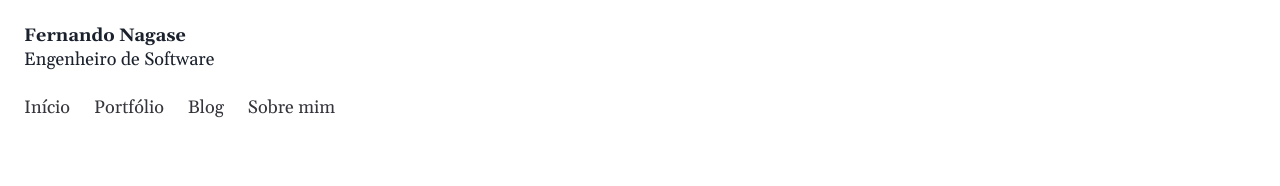
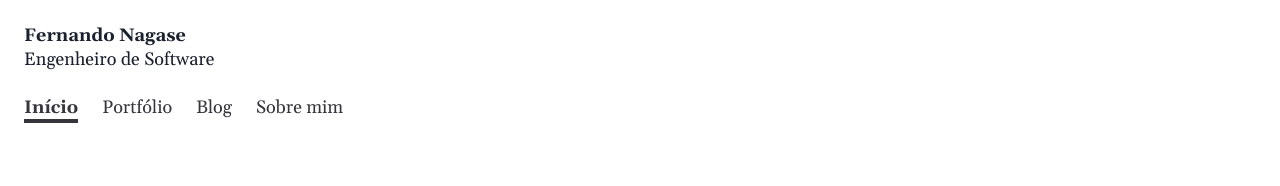
Before and after one commit to fernandonagase/ngsfer.com, a Next.js app: page / in a window 1280 px wide. Shown: the top 186 px of the page. Built offline with nearby package versions, Linux system fonts and the light colour scheme.

Commit message:
highlight active navigation link

```diff
--- a/components/SiteNavigation/NavigationItem.tsx
+++ b/components/SiteNavigation/NavigationItem.tsx
@@ -1,5 +1,6 @@
 import { Link } from '@chakra-ui/react'
 import NextLink from 'next/link'
+import { useRouter } from 'next/router'
 import { ReactNode } from 'react'
 
 type NavigationItemProps = {
@@ -11,13 +12,17 @@ export default function NavigationItem({
     children,
     location,
 }: NavigationItemProps) {
+    const { pathname } = useRouter()
+    const active = location === pathname
+
     return (
         <Link
             href={location}
             fontSize="md"
             lineHeight="baseline-2"
-            variant="navigation"
             as={NextLink}
+            variant={active ? 'navigationActive' : 'navigation'}
+            aria-current={active ? 'page' : undefined}
         >
             {children}
         </Link>
--- a/theme/components/link.ts
+++ b/theme/components/link.ts
@@ -11,6 +11,14 @@ const navigationFocusedStyles = {
     backgroundColor: 'transparent',
     color: 'primary.700',
     textDecoration: 'underline',
+}
+
+const navigationActiveFocusedStyles = {
+    textDecoration: 'none',
+    border: 'none',
+    borderBottom: '4px solid var(--chakra-colors-fg)',
+    backgroundColor: 'transparent',
+    color: 'fg',
 }
 
 export default defineStyleConfig({
@@ -27,5 +35,13 @@ export default defineStyleConfig({
             _hover: navigationFocusedStyles,
             _focusVisible: navigationFocusedStyles,
         },
+        navigationActive: {
+            textDecoration: 'none',
+            fontWeight: '700',
+            color: 'fg',
+            borderBottom: '4px solid var(--chakra-colors-fg)',
+            _hover: navigationActiveFocusedStyles,
+            _focusVisible: navigationActiveFocusedStyles,
+        },
     },
 })
```
